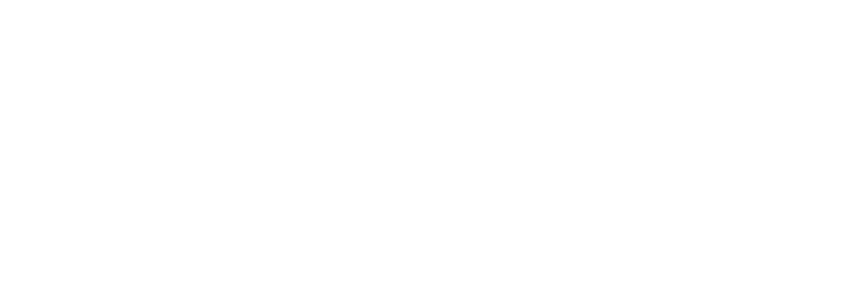
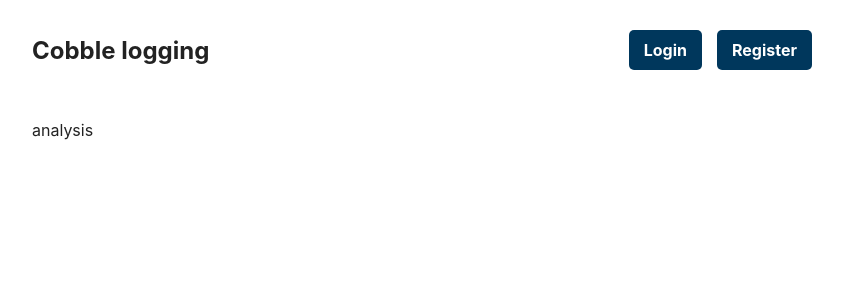
Before and after one commit to allelbhagya/works, a React (Create React App) app in the folder client/: page /analysis in a window 1280 px wide. Before the commit this address had no page. Shown: the top 300 px of the page, without its empty margins (218-1061 px from the left). Built offline with nearby package versions, Linux system fonts and the light colour scheme; no server answers.

Commit message:
analysis page

```diff
--- a/client/src/App.js
+++ b/client/src/App.js
@@ -10,6 +10,7 @@ import { UserContextProvider } from './UserContext';
 import CreatePost from './pages/CreatePost';
 import PostPage from './pages/PostPage';
 import EditPost from './pages/EditPost';
+import Analysis from './pages/Analysis';
 
 function App() {
   return (
@@ -22,6 +23,7 @@ function App() {
     <Route path = '/create' element = {<CreatePost/>} />
     <Route path = 'post/:id' element= {<PostPage />}/>
     <Route path = 'edit/:id' element={<EditPost/>}/>
+    <Route path = '/analysis' element={<Analysis />}/>
   </Route>
 </Routes>
     </UserContextProvider>
--- a/client/src/Header.js
+++ b/client/src/Header.js
@@ -31,7 +31,7 @@ export default function Header(){
           {username && (
             <>
             <Link to="/create">Create report</Link>
-            <Link onClick="/">Analysis</Link>
+            <Link to="/analysis">Analysis</Link>
             <Link onClick={logout}>Logout</Link>
             </>
           )}
--- /dev/null
+++ b/client/src/pages/Analysis.js
@@ -0,0 +1,7 @@
+export default function Analysis() {
+    return(
+        <div>
+            analysis
+        </div>
+  );
+}
```
